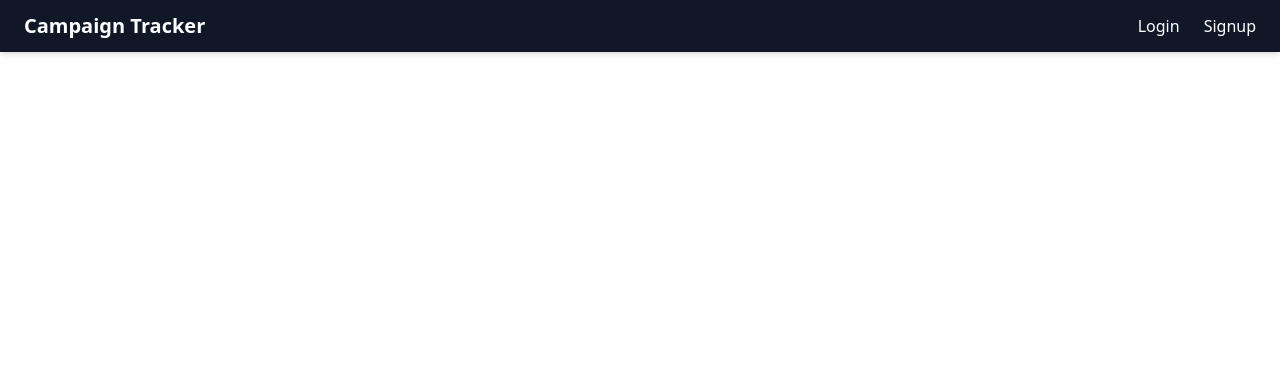
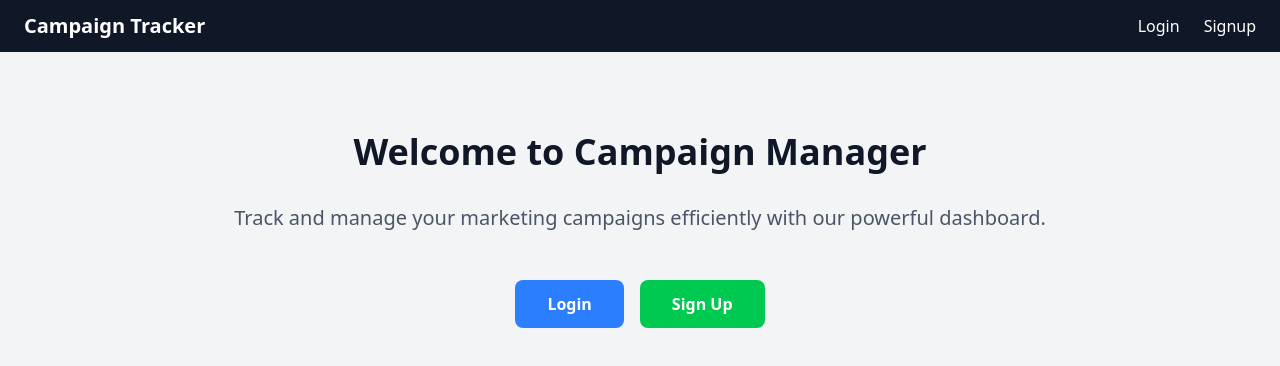
Before and after one commit to yatin-commits/ArinAssignment, a React (Vite) app in the folder Frontend/: page / in a window 1280 px wide. Shown: the top 366 px of the page. Built offline with nearby package versions, Linux system fonts and the light colour scheme.

Commit message:
added Home Route & protected the routes

```diff
--- a/Frontend/src/App.jsx
+++ b/Frontend/src/App.jsx
@@ -1,7 +1,9 @@
 import React from "react";
+import { BrowserRouter, Route, Routes, Navigate } from "react-router-dom";
+import { Toaster } from "react-hot-toast";
 import Navbar from "./Components/Navbar";
-import { BrowserRouter, Route, Routes } from "react-router-dom";
-import { Toaster } from "react-hot-toast";
+import ProtectedRoute from "./components/ProtectedRoute";
+import Home from "./Pages/Home";
 import Login from "./Pages/Login";
 import Signup from "./Pages/Signup";
 import Dashboard from "./Pages/Dashboard";
@@ -12,9 +14,22 @@
       <Toaster position="top-center" toastOptions={{ duration: 3000 }} />
       <Navbar />
       <Routes>
+
+        <Route path="/" element={<Home />} />
         <Route path="/login" element={<Login />} />
         <Route path="/signup" element={<Signup />} />
-        <Route path="/dashboard" element={<Dashboard />} />
+
+
+        <Route
+          path="/dashboard"
+          element={
+            <ProtectedRoute>
+              <Dashboard />
+            </ProtectedRoute>
+          }
+        />
+
+        <Route path="*" element={<Navigate to="/" replace />} />
       </Routes>
     </BrowserRouter>
   );
--- a/Frontend/src/Components/Navbar.jsx
+++ b/Frontend/src/Components/Navbar.jsx
@@ -19,8 +19,7 @@
   return (
     <nav className="bg-gray-900 text-white px-6 py-3 flex justify-between items-center shadow-md">
 
-      <h2 className="text-xl font-bold">Campaign Tracker</h2>
-
+      <Link to="/" className="text-xl font-bold hover:text-gray-300">Campaign Tracker</Link>
 
       <div className="flex gap-6 items-center">
         {!isLoggedIn ? (
--- /dev/null
+++ b/Frontend/src/Components/ProtectedRoute.jsx
@@ -0,0 +1,13 @@
+import { Navigate } from 'react-router-dom';
+
+const ProtectedRoute = ({ children }) => {
+  const token = localStorage.getItem('token');
+
+  if (!token) {
+    return <Navigate to="/login" replace />;
+  }
+
+  return children;
+};
+
+export default ProtectedRoute;
--- /dev/null
+++ b/Frontend/src/Pages/Home.jsx
@@ -0,0 +1,45 @@
+import React from 'react';
+import { useNavigate } from 'react-router-dom';
+
+const Home = () => {
+  const navigate = useNavigate();
+  const token = localStorage.getItem('token');
+
+  return (
+    <div className="min-h-screen bg-gray-100 py-20 px-4">
+      <div className="max-w-4xl mx-auto text-center">
+        <h1 className="text-4xl font-bold text-gray-900 mb-8">
+          Welcome to Campaign Manager
+        </h1>
+        <p className="text-xl text-gray-600 mb-12">
+          Track and manage your marketing campaigns efficiently with our powerful dashboard.
+        </p>
+        {!token ? (
+          <div className="space-x-4">
+            <button
+              onClick={() => navigate('/login')}
+              className="bg-blue-500 hover:bg-blue-600 text-white px-8 py-3 rounded-lg font-semibold"
+            >
+              Login
+            </button>
+            <button
+              onClick={() => navigate('/signup')}
+              className="bg-green-500 hover:bg-green-600 text-white px-8 py-3 rounded-lg font-semibold"
+            >
+              Sign Up
+            </button>
+          </div>
+        ) : (
+          <button
+            onClick={() => navigate('/dashboard')}
+            className="bg-blue-500 hover:bg-blue-600 text-white px-8 py-3 rounded-lg font-semibold"
+          >
+            Go to Dashboard
+          </button>
+        )}
+      </div>
+    </div>
+  );
+};
+
+export default Home;
```
